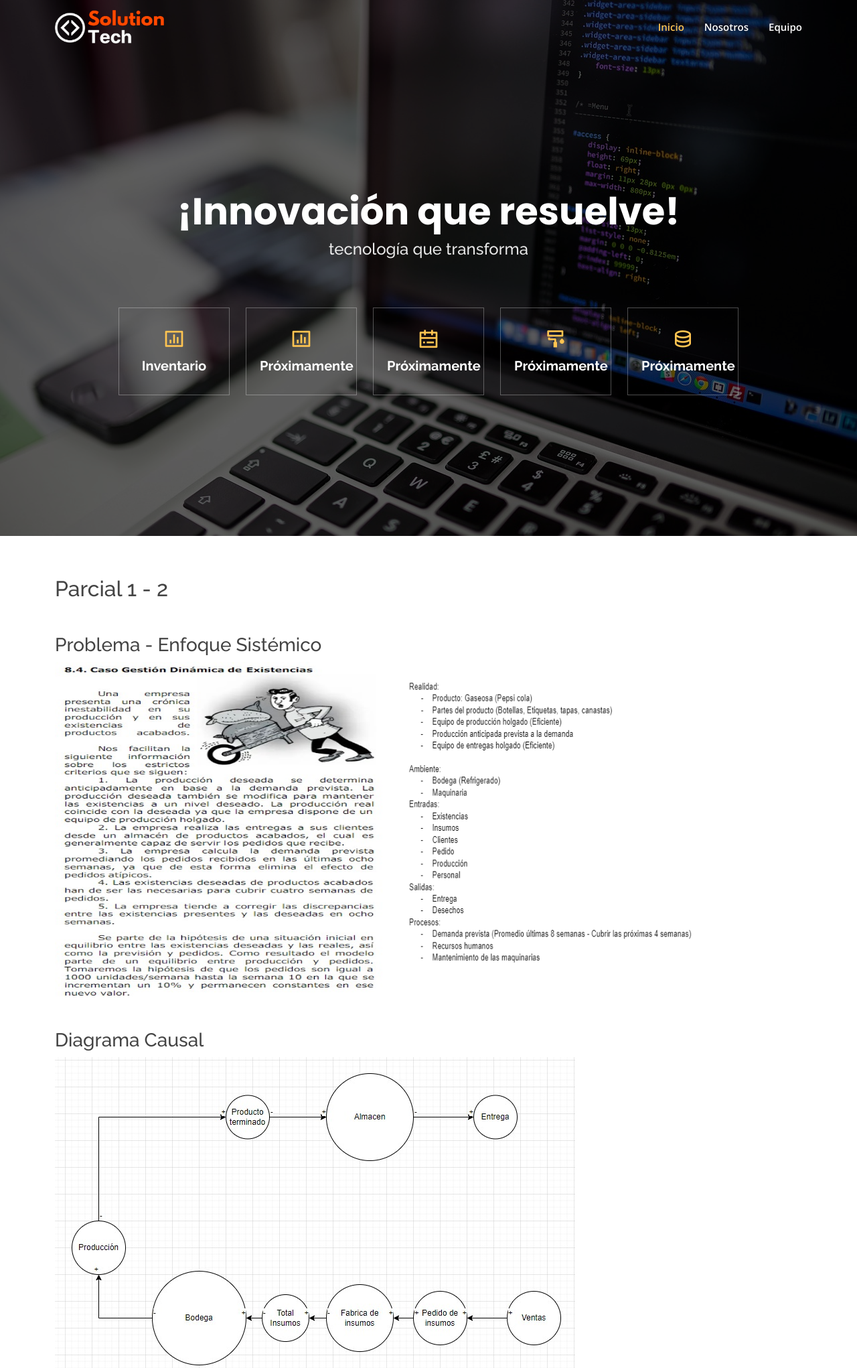
After one commit to leoyf19/solution-tech, a PHP site: page /inventary.php in a window 1280 px wide. The commit adds this page. Shown: the top 2042 px of the page at 67% size. Run offline with PHP 8.4, Linux system fonts and the light colour scheme.

Commit message:
Se agrega informacion parcial 1 - 2.

```diff
--- a/components/header.php
+++ b/components/header.php
@@ -7,9 +7,9 @@
 
       <nav id="navbar" class="navbar order-last order-lg-0">
         <ul>
-          <li><a class="nav-link scrollto" href="#hero">Inicio</a></li>
-          <li><a class="nav-link scrollto" href="#about">Nosotros</a></li>
-          <li><a class="nav-link scrollto" href="#team">Equipo</a></li>
+          <li><a class="nav-link scrollto" href="index.php#hero">Inicio</a></li>
+          <li><a class="nav-link scrollto" href="index.php#about">Nosotros</a></li>
+          <li><a class="nav-link scrollto" href="index.php#team">Equipo</a></li>
         </ul>
         <i class="bi bi-list mobile-nav-toggle"></i>
       </nav><!-- .navbar -->
--- a/components/projects.php
+++ b/components/projects.php
@@ -12,8 +12,8 @@
       <div class="row gy-4 mt-5 justify-content-center" data-aos="zoom-in" data-aos-delay="250">
         <div class="col-xl-2 col-md-4">
           <div class="icon-box">
-            <i class="bi bi-table"></i>
-            <h3><a href="">Inventario</a></h3>
+            <i class="ri-bar-chart-box-line"></i>
+            <h3><a href="inventary.php">Inventario</a></h3>
           </div>
         </div>
         <div class="col-xl-2 col-md-4">
--- /dev/null
+++ b/inventary.php
@@ -0,0 +1,79 @@
+<!DOCTYPE html>
+<html lang="en">
+
+<head>
+  <meta charset="utf-8">
+  <meta content="width=device-width, initial-scale=1.0" name="viewport">
+
+  <title>Solution Tech</title>
+  <meta content="" name="description">
+  <meta content="" name="keywords">
+
+  <!-- Favicons -->
+  <link href="assets/img/favicon-1.png" rel="icon">
+  <link href="assets/img/favicon-1.png" rel="apple-touch-icon">
+
+  <!-- ======= Css ======= -->
+<?php include_once('assets/css/css.php') ?>
+<!-- ============== -->
+</head>
+
+<body>
+
+  <!-- ======= Header ======= -->
+  <?php include_once('components/header.php') ?>
+  <!-- End Header -->
+
+  <!-- ======= Projects ======= -->
+  <?php include_once('components/projects.php') ?>
+  <!-- End Projects -->
+
+  <!-- ======= Main ======= -->
+  <main id="main">
+
+    <section>
+        <div class="container" data-aos="fade-up">
+            <h2>Parcial 1 - 2</h2>
+            <div class="d-block">
+
+                <div class="mt-5">
+                    <h3>Problema - Enfoque Sistémico</h3>
+                    <div class="d-flex gap-2">
+                        <img src="assets/img/problema.jpeg" alt="" height="500px" width="500px">
+                        <img src="assets/img/enfoque-sistemico.jpg" alt="" height="500px" width="500px">
+                    </div>
+                </div>
+
+                <div class="mt-5">
+                    <h3>Diagrama Causal</h3>
+                    <img src="assets/img/diagrama-causal.jpeg" alt="">
+                </div>
+
+                <iframe class="mt-5" src="https://exchange.iseesystems.com/models/player/leonardo-valencia-cortes/tgs-leo" frameborder="0" width="1200px" height="800px"></iframe>
+
+                <div class="mt-5">
+                    <h3>Gráfica organizacional empresarial</h3>
+
+                    <img src="assets/img/grafica-empresarial.jpeg" alt="">
+                </div>
+            </div>
+        </div>
+    </section>
+
+  </main>
+  <!-- End #main -->
+
+  <!-- ======= Footer ======= -->
+  <?php include_once('components/footer.php') ?>
+  <!-- End Footer -->
+
+  <div id="preloader"></div>
+  <a href="#" class="back-to-top d-flex align-items-center justify-content-center"><i class="bi bi-arrow-up-short"></i></a>
+
+</body>
+
+</html>
+
+<!-- ======= Scripts ======= -->
+<?php include_once('assets/js/js.php') ?>
+<!-- ============== -->
```
Also changed, not shown: assets/img/diagrama-causal.jpeg (added), assets/img/enfoque-sistemico.jpg (added), assets/img/grafica-empresarial.jpeg (added), assets/img/problema.jpeg (added), components/about.php (indentation only).
